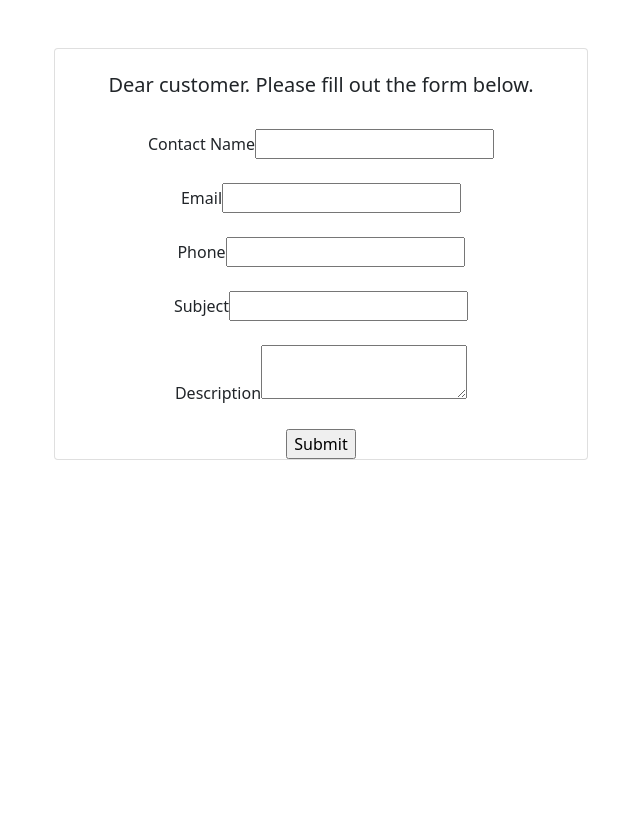
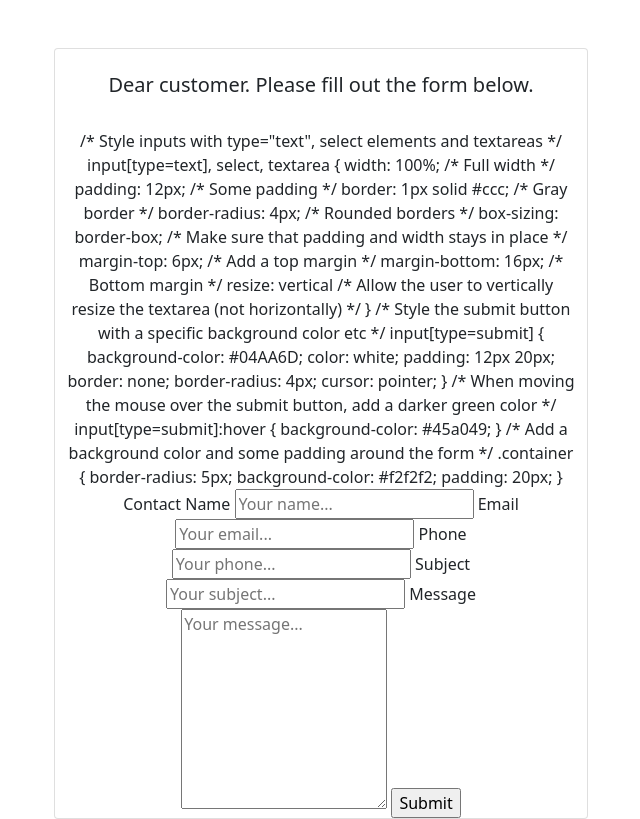
Before and after one commit to imnadya/propmgt, a plain HTML site: page index.html in a window 1280 px wide. Shown: the whole page, without its empty margins (319-959 px from the left). Drawn offline with nearby package versions, Linux system fonts and the light colour scheme.

Commit message:
Update index.html

```diff
--- a/index.html
+++ b/index.html
@@ -34,48 +34,56 @@
 <input type=hidden name="orgid" value="00D7Q000009j52y">
 <input type=hidden name="retURL" value="http://">
 
-<!--  ----------------------------------------------------------------------  -->
-<!--  NOTE: These fields are optional debugging elements. Please uncomment    -->
-<!--  these lines if you wish to test in debug mode.                          -->
-<!--  <input type="hidden" name="debug" value=1>                              -->
-<!--  <input type="hidden" name="debugEmail"                                  -->
-<!--  value="imnadya.online@gmail.com">                                       -->
-<!--  ----------------------------------------------------------------------  -->
-<!-- <div class="container">
+  <div class="container">
+    /* Style inputs with type="text", select elements and textareas */
+input[type=text], select, textarea {
+  width: 100%; /* Full width */
+  padding: 12px; /* Some padding */
+  border: 1px solid #ccc; /* Gray border */
+  border-radius: 4px; /* Rounded borders */
+  box-sizing: border-box; /* Make sure that padding and width stays in place */
+  margin-top: 6px; /* Add a top margin */
+  margin-bottom: 16px; /* Bottom margin */
+  resize: vertical /* Allow the user to vertically resize the textarea (not horizontally) */
+}
+
+/* Style the submit button with a specific background color etc */
+input[type=submit] {
+  background-color: #04AA6D;
+  color: white;
+  padding: 12px 20px;
+  border: none;
+  border-radius: 4px;
+  cursor: pointer;
+}
+
+/* When moving the mouse over the submit button, add a darker green color */
+input[type=submit]:hover {
+  background-color: #45a049;
+}
+
+/* Add a background color and some padding around the form */
+.container {
+  border-radius: 5px;
+  background-color: #f2f2f2;
+  padding: 20px;
+}
   <form action="action_page.php">
 
-    <label for="fname">First Name</label>
-    <input type="text" id="fname" name="firstname" placeholder="Your name..">
-
-    <label for="lname">Last Name</label>
-    <input type="text" id="lname" name="lastname" placeholder="Your last name..">
-
-    <label for="country">Country</label>
-    <select id="country" name="country">
-      <option value="australia">Australia</option>
-      <option value="canada">Canada</option>
-      <option value="usa">USA</option>
-    </select>
-
-    <label for="subject">Subject</label>
-    <textarea id="subject" name="subject" placeholder="Write something.." style="height:200px"></textarea>
-
-    <input type="submit" value="Submit">
-
+<label for="name">Contact Name</label>
+<input  id="name" name="name" type="text" placeholder="Your name...">
+<label for="email">Email</label>
+    <input  id="email" name="email" type="text" placeholder="Your email...">
+<label for="phone">Phone</label>
+    <input  id="phone" name="phone" type="text" placeholder="Your phone...">
+<label for="subject">Subject</label>
+    <input  id="subject" name="subject" type="text" placeholder="Your subject...">
+<label for="description">Message</label>
+    <textarea id="description" name="description" placeholder="Your message..." style="height:200px"></textarea>
+    <input type="submit" name="submit">
   </form>
 </div>
--->
-<label for="name">Contact Name</label><input  id="name" maxlength="80" name="name" size="20" type="text" /><br>
-<br>
-<label for="email">Email</label><input  id="email" maxlength="80" name="email" size="20" type="text" /><br>
-<br>
-<label for="phone">Phone</label><input  id="phone" maxlength="40" name="phone" size="20" type="text" /><br>
-<br>
-<label for="subject">Subject</label><input  id="subject" maxlength="80" name="subject" size="20" type="text" /><br>
-<br>
-<label for="description">Description</label><textarea name="description"></textarea><br>
-<br>
-<input type="submit" name="submit">
+
 
 <!-- Working   -->
 <!--
@@ -90,9 +98,10 @@
 <label for="description">Description</label><textarea name="description"></textarea><br>
 <br>
 <input type="submit" name="submit">
-   -->
-</form>
+-->
+   </form>
        </div>
+
     <!-- Optional JavaScript; choose one of the two! -->
     <!-- Option 1: Bootstrap Bundle with Popper -->
     <script src="https://cdn.jsdelivr.net/npm/bootstrap@5.0.2/dist/js/bootstrap.bundle.min.js" integrity="sha384-MrcW6ZMFYlzcLA8Nl+NtUVF0sA7MsXsP1UyJoMp4YLEuNSfAP+JcXn/tWtIaxVXM" crossorigin="anonymous"></script>
```
